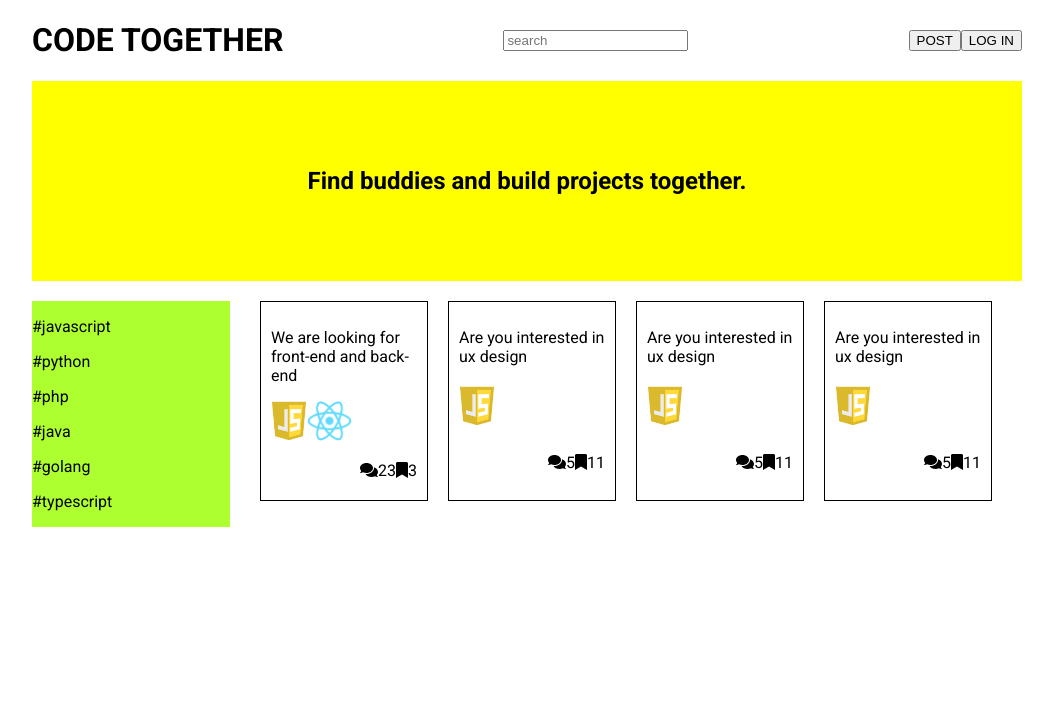
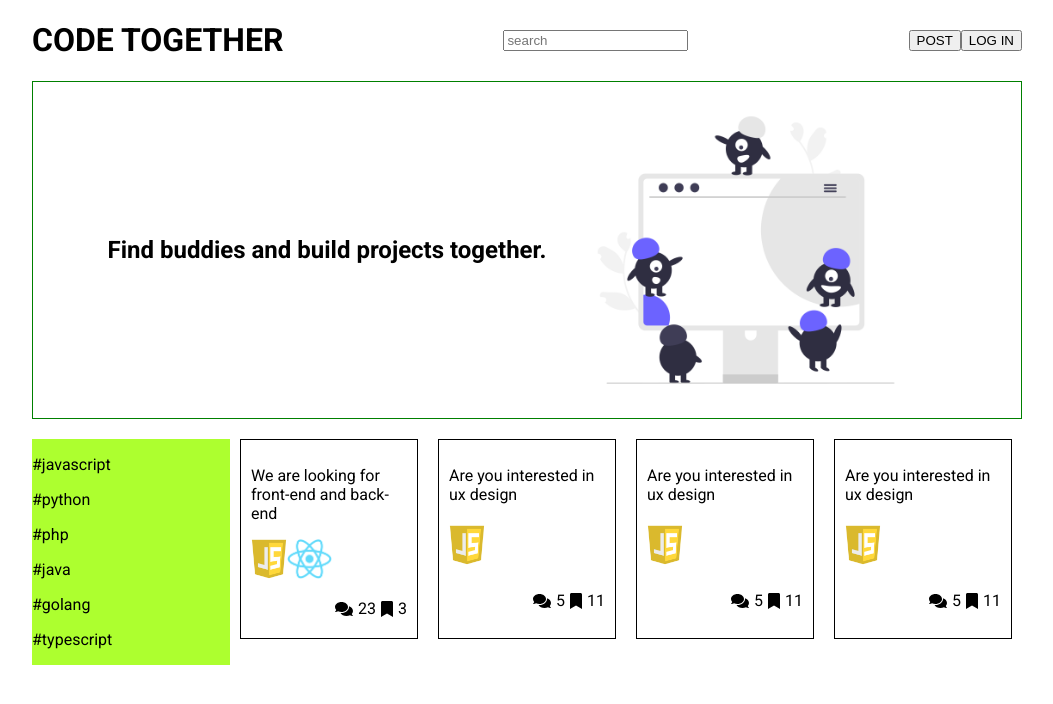
Before and after one commit to chaeahpark/code-together, a React (Create React App) app: page / in a window 1280 px wide. Shown: the top 704 px of the page, without its empty margins (113-1166 px from the left). Built offline with nearby package versions, Linux system fonts and the light colour scheme.

Commit message:
added the team image

```diff
--- a/src/App.js
+++ b/src/App.js
@@ -24,6 +24,7 @@ function App() {
         <h2 className="banner__title">
           Find buddies and build projects together.
         </h2>
+        <img className="banner__img" src={require("./img/team.png")} alt="" />
       </div>
 
       <div className="main__container">
--- a/src/index.css
+++ b/src/index.css
@@ -25,16 +25,24 @@ code {
 }
 
 .banner {
+border: 1px solid green;
+
   display: flex;
+  flex-direction: row;
   justify-content: center;
   align-items: center;
-  background-color: yellow;
-  height: 200px;
+}
+
+.banner__img {
+  display: block;
+  max-width: 400px;
+  height: auto;
 }
 
 .main__container {
   display: grid;
   grid-template-columns: 20% 80%;
+  margin: 0 auto;
 }
 
 .main__sidebar {
@@ -48,7 +56,8 @@ code {
 
 .contents__groupList {
   display: flex;
-  margin: 20px;
+  justify-content: space-between;
+  margin: 20px 0;
 
 }
 
@@ -75,12 +84,14 @@ code {
   display: flex;
   flex-direction: row;
   justify-content: flex-end;
+  gap: 5px;
 }
 
 .group__icons > div {
   display: flex;
   flex-direction: row;
   justify-content: flex-end;
+  gap: 5px;
   align-items: center;
 }
 
```
Also changed, not shown: src/img/team.png (added).
